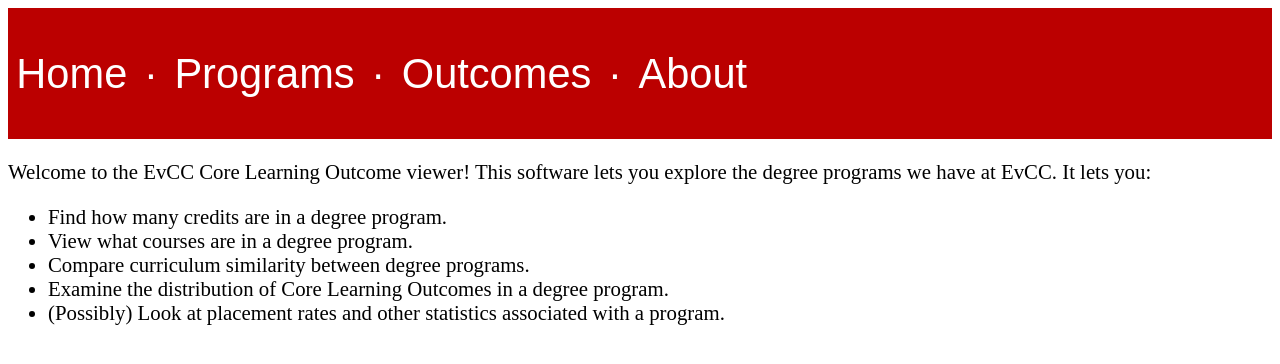
After one commit to JD-P/evcc-clo-viewer, a Django app: page / in a window 1280 px wide. The commit adds this page. Shown: the top 364 px of the page. Run offline with Django 3.2, Linux system fonts and the light colour scheme.

Commit message:
Add home page view, programs view, and ability to view multiple degree programs

```diff
--- a/clo_viewer/clo_app/static/base.css
+++ b/clo_viewer/clo_app/static/base.css
@@ -20,10 +20,11 @@ td {
     width: 100%;
     text-align: center;
     background-color: #b00;
+    display: flex;
+    flex-direction: row;
 }
 
 #banner_navigation a {
-    margin-left: 0.5em;
     color: white;
     text-decoration: none;
 }
@@ -31,3 +32,9 @@ td {
 #banner_navigation a:hover {
     color: black;
 }
+
+#banner_navigation p {
+    color: white;
+    margin-left: 0.2em;
+    margin-right: 0.2em;
+}
--- a/clo_viewer/clo_app/templates/base.html
+++ b/clo_viewer/clo_app/templates/base.html
@@ -9,10 +9,13 @@
   </head>
   <body>
     <div id="banner_navigation">
-      <a href="">Home</a>
-      <a href="">Foo</a>
-      <a href="">Bar</a>
-      <a href="">About</a>
+      <p><a href="{% url 'home' %}">Home</a></p>
+      <p class="sep_dot">·</p>
+      <p><a href="{% url 'programs' %}">Programs</a></p>
+      <p class="sep_dot">·</p>
+      <p><a href="">Outcomes</a></p>
+      <p class="sep_dot">·</p>
+      <p><a href="">About</a></p>
     </div>
     {% block content %} {% endblock %}
   </body>
--- /dev/null
+++ b/clo_viewer/clo_app/templates/home.html
@@ -0,0 +1,16 @@
+{% extends 'base.html' %}
+
+{% block content %}
+
+<p> Welcome to the EvCC Core Learning Outcome viewer! This software lets you explore the degree programs we have at EvCC. It lets you:
+
+  <ul>
+    <li>Find how many credits are in a degree program.</li>
+    <li>View what courses are in a degree program.</li>
+    <li>Compare curriculum similarity between degree programs.</li>
+    <li>Examine the distribution of Core Learning Outcomes in a degree program.</li>
+    <li>(Possibly) Look at placement rates and other statistics associated with a program.</li>
+  </ul>
+</p>
+
+{% endblock %}
--- a/clo_viewer/clo_app/urls.py
+++ b/clo_viewer/clo_app/urls.py
@@ -3,5 +3,7 @@ from django.conf.urls import url
 from . import views
 
 urlpatterns = [
-    url(r'^test/$', views.degree_program),
+    url(r'^$', views.home, name="home"),
+    url(r'^programs/$', views.programs, name="programs"),
+    url(r'^degreeprogram/(?P<pid>[0-9]+)$', views.degree_program, name="degree-program"),
 ]
--- a/clo_viewer/clo_app/views.py
+++ b/clo_viewer/clo_app/views.py
@@ -6,13 +6,26 @@ from . import models
 
 # Create your views here.
 
-def degree_program(request):
+def home(request):
+    """Display the home page."""
+    return render(request,
+                  'home.html')
+
+def programs(request):
+    """Display a list of degree programs at EvCC and their associated
+    information page links."""
+    programs = models.DegreeProgram.objects.all()
+    return render(request,
+                  'programs.html',
+                  {"programs":programs})
+
+def degree_program(request, pid):
     """Given a degree program, show the following information:
 
     - Program name, number of credit hours, later a description if one is available
     - What courses are involved in this degree and their core learning outcomes
     - A comparison of the curriculum similarity this degree program has to every other degree program"""
-    ref_degree_program_id = 80 # Hardcoded during testing, but will be from form
+    ref_degree_program_id = pid
     rdp_object = models.DegreeProgram.objects.get(id=ref_degree_program_id)
     program_distances = []
     for degree_program in models.DegreeProgram.objects.exclude(
```
Also changed, not shown: clo_viewer/clo_app/templates/programs.html (added, +11 -0 lines).
